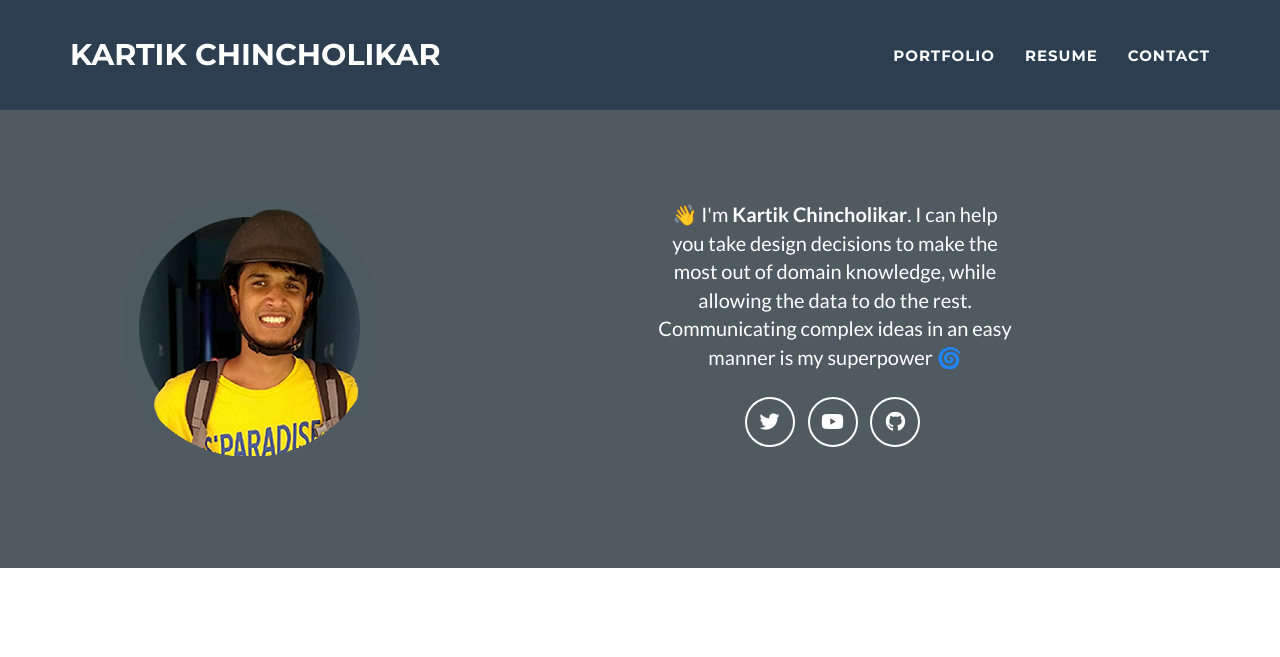
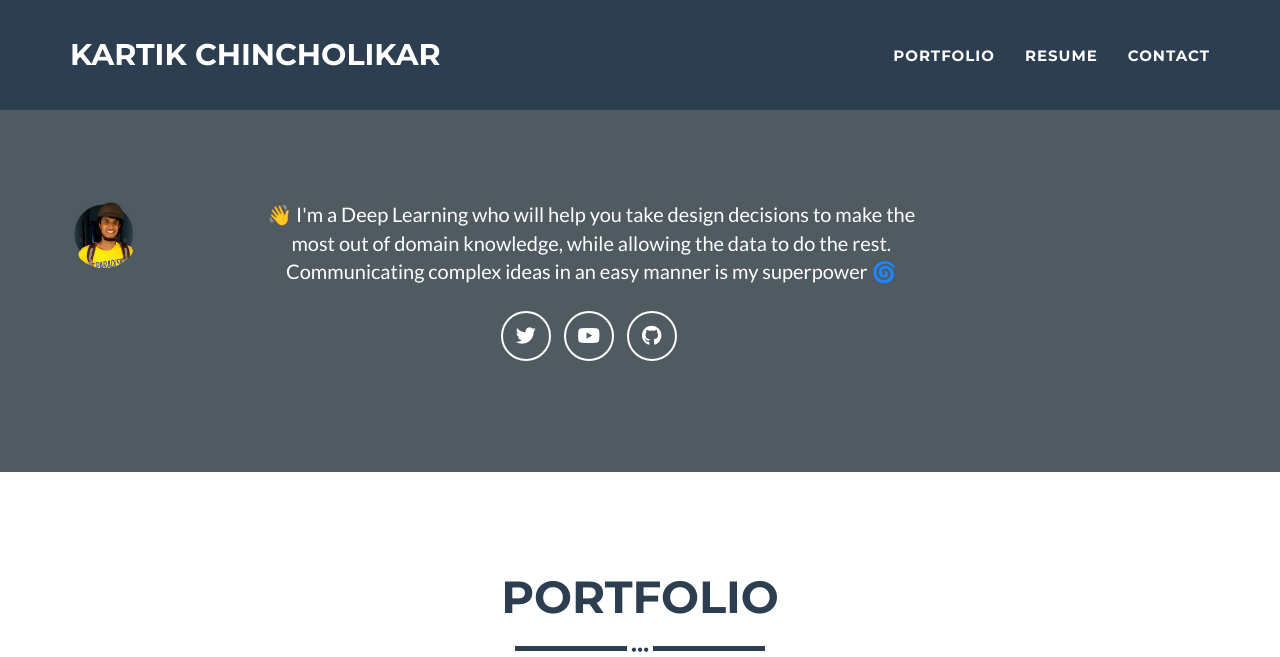
Before and after one commit to kartikchincholikar/kartikchincholikar.github.io, a Jekyll site: the page built from _posts/2014-07-17-Simulations in Statistical Learning Theory.markdown, in a window 1280 px wide and 900 px high, cut to the strip 0-657 px from the top of the window. Built offline with Jekyll 4.4.1, drawn with Linux system fonts in a browser that asks for light colours.

Commit message:
Update header.html

```diff
--- a/_includes/header.html
+++ b/_includes/header.html
@@ -2,12 +2,12 @@
 <header>
   <div class="container">
     <div class="row">
-      <div class="col-lg-4">
+      <div class="col-lg-1">
         <img class="img-responsive" src="img/profile.png" alt="Kartik Chincholikar" />
 
       </div>
-      <div class="col-lg-4 col-lg-offset-2">
-        <p>&#128075; I'm <b>Kartik Chincholikar</b>. I can help you take design decisions to make the most out of domain knowledge, while allowing the data to do the rest.<br>
+      <div class="col-lg-7 col-lg-offset-1">
+        <p>&#128075; I'm a Deep Learning who will help you take design decisions to make the most out of domain knowledge, while allowing the data to do the rest.<br>
           Communicating complex ideas in an easy manner is my superpower &#127744;
         </p>
         <ul class="list-inline">
```
